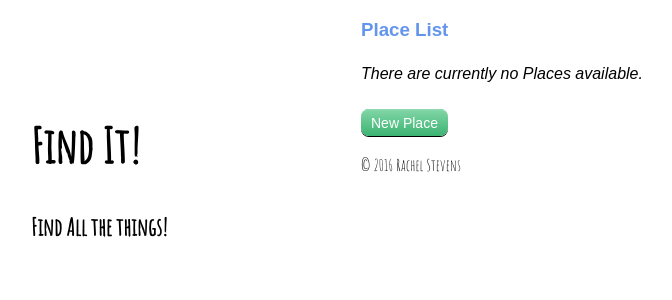
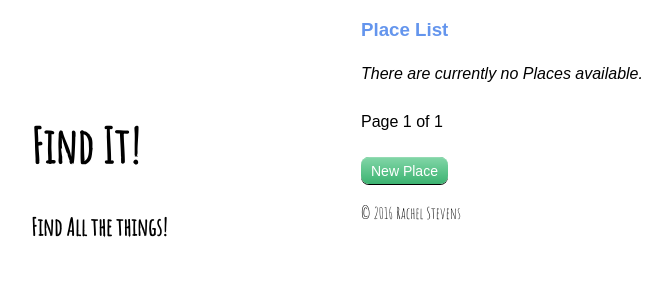
Before and after one commit to raq929/find-it, a Django app: page /place/ in a window 1280 px wide. Shown: the part 41-341 px from the top of the page, without its empty margins (29-701 px from the left). Run offline with Django 3.2, Linux system fonts and the light colour scheme; data that the repository does not hold is empty; style sheets or scripts are compiled from the project's sources; some web fonts are replaced.

Commit message:
Add pagination to places list.

```diff
--- a/item/templates/item/place_list.html
+++ b/item/templates/item/place_list.html
@@ -33,5 +33,23 @@
      <li><em>There are currently no Places available.</em></li>
     {% endfor %}
   </ul>
+  <ul>
+    <li>
+      Page {{ page_obj.number }}
+      of {{ paginator.num_pages }}
+    </li>
+    {% if is_paginated %}
+      {% if page_obj.has_previous %}
+      <li>
+        <a href="{{ previous_page_url }}">Previous</a>
+      </li>
+      {% endif %}
+      {% if page_obj.has_next %}
+      <li>
+        <a href="{{ next_page_url }}">Next</a>
+      </li>
+      {% endif %}
+    {% endif %}
+  </ul>
   <a class='new button' href="{% url 'place_create' %}">New Place</a>
 {% endblock %}
--- a/item/views.py
+++ b/item/views.py
@@ -38,8 +38,11 @@ class PlaceCreate(CreateView):
   form_class = PlaceForm
   template_name = 'item/place_form.html'
 
-class PlaceList(ListView):
+class PlaceList(PageLinksMixin, ListView):
   model = Place
+  page_kwarg = 'page'
+  paginate_by = 5
+
 
 class PlaceDetail(DetailView):
   model = Place
```
